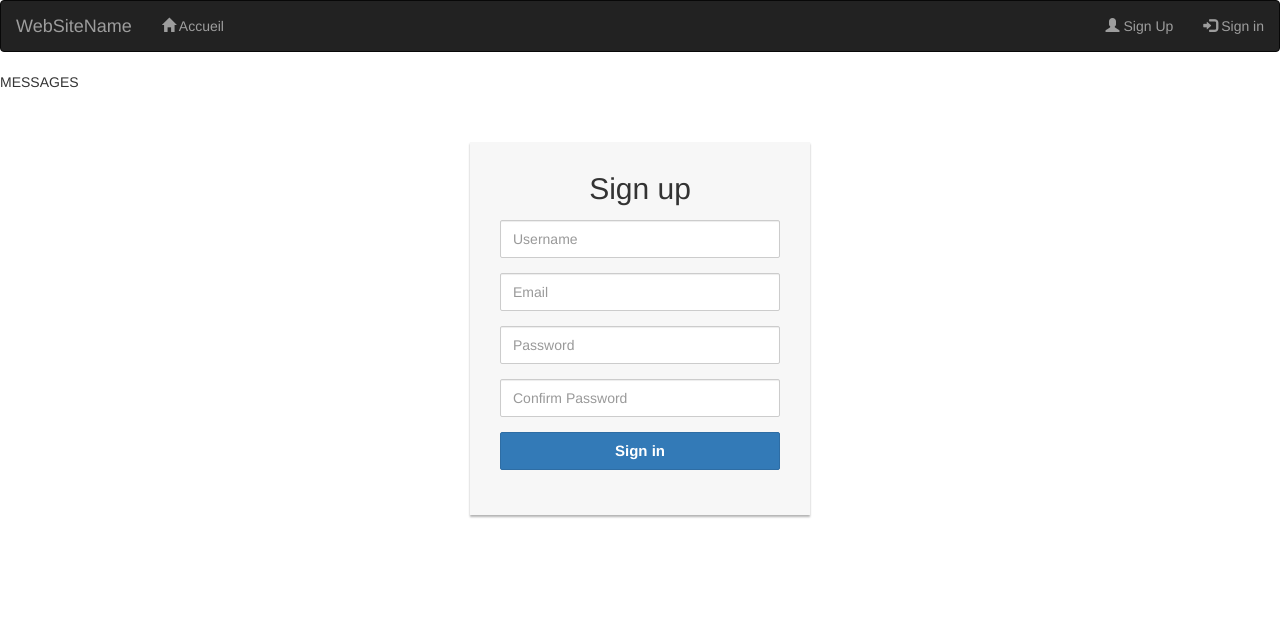
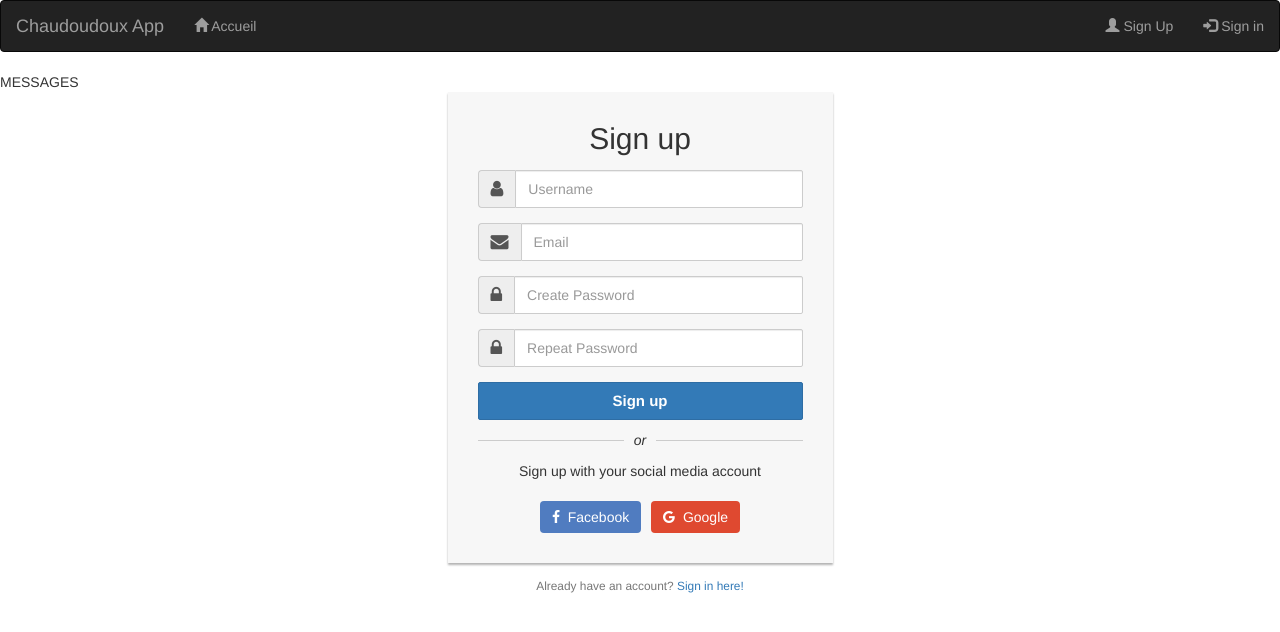
Before and after one commit to nazimboudeffa/chaudoudoux-app-php, a PHP site: page /signup.php in a window 1280 px wide. Shown: the top 632 px of the page. Run offline with PHP 8.4, Linux system fonts and the light colour scheme; some libraries are stand-ins or nearby versions.

Commit message:
register and login

```diff
--- a/config/connect.php
+++ b/config/connect.php
@@ -3,7 +3,7 @@
 $servername = "localhost";
 $username = "root";
 $password = "";
-$dbname = "basic-php-site";
+$dbname = "bdchaudoudoux-app";
 
 try
 {
--- a/forms/register.php
+++ b/forms/register.php
@@ -1,43 +1,112 @@
 <style type="text/css">
     .login-form {
-		width: 340px;
-    	margin: 50px auto;
+        width: 385px;
+        margin: 0px auto;
     }
+
     .login-form form {
         margin-bottom: 15px;
         background: #f7f7f7;
         box-shadow: 0px 2px 2px rgba(0, 0, 0, 0.3);
         padding: 30px;
     }
+
     .login-form h2 {
         margin: 0 0 15px;
     }
-    .form-control, .btn {
+
+    .form-control,
+    .login-btn {
         min-height: 38px;
         border-radius: 2px;
     }
-    .btn {
+
+    .input-group-addon .fa {
+        font-size: 18px;
+    }
+
+    .login-btn {
         font-size: 15px;
         font-weight: bold;
     }
+
+    .social-btn .btn {
+        border: none;
+        margin: 10px 3px 0;
+        opacity: 1;
+    }
+
+    .social-btn .btn:hover {
+        opacity: 0.9;
+    }
+
+    .social-btn .btn-primary {
+        background: #507cc0;
+    }
+
+    .social-btn .btn-info {
+        background: #64ccf1;
+    }
+
+    .social-btn .btn-danger {
+        background: #df4930;
+    }
+
+    .or-seperator {
+        margin-top: 20px;
+        text-align: center;
+        border-top: 1px solid #ccc;
+    }
+
+    .or-seperator i {
+        padding: 0 10px;
+        background: #f7f7f7;
+        position: relative;
+        top: -11px;
+        z-index: 1;
+    }
 </style>
+
+<div class="container">
     <div class="login-form">
         <form action="" method="post" id="registerForm">
             <h2 class="text-center">Sign up</h2>
             <div class="form-group">
-            <input type="text" name="rusername" id="rusername" class="form-control validate[required,minSize[3],custom[onlyLetterNumber]]" placeholder="Username" required="required">
+                <div class="input-group">
+                    <span class="input-group-addon"><i class="fa fa-user"></i></span>
+                    <input type="username" class="form-control" id="rusername" name="username" placeholder="Username"
+                        required="required">
+                </div>
             </div>
             <div class="form-group">
-						<input type="text" name="remail" id="remail" class="form-control validate[required,custom[email]]" placeholder="Email" required="required">
+                <div class="input-group">
+                    <span class="input-group-addon"><i class="fa fa-envelope"></i></span>
+                    <input type="email" class="form-control" id="remail" name="email" placeholder="Email" required="required">
+                </div>
             </div>
             <div class="form-group">
-            <input type="password" name="rpassword" id="rpassword" class="form-control validate[minSize[6],maxSize[15]]" placeholder="Password" required="required">
+                <div class="input-group">
+                    <span class="input-group-addon"><i class="fa fa-lock"></i></span>
+                    <input type="password" class="form-control" id="rpassword" name="password" placeholder="Create Password" required="required">
+                </div>
             </div>
             <div class="form-group">
-						<input type="password" name="rcpassword" id="rcpassword" class="form-control validate[minSize[6],maxSize[15]]" placeholder="Confirm Password" required="required">
+                <div class="input-group">
+                    <span class="input-group-addon"><i class="fa fa-lock"></i></span>
+                    <input type="password" class="form-control" id="rcpassword" name="repassword" placeholder="Repeat Password" required="required">
                 </div>
+            </div>
+            <!-- form-group end.// -->
             <div class="form-group">
-            <button type="submit" class="btn btn-primary btn-block">Sign in</button>
+                <button type="submit" class="btn btn-primary login-btn btn-block">Sign up</button>
+            </div>
+            <div class="or-seperator"><i>or</i></div>
+            <p class="text-center">Sign up with your social media account</p>
+            <div class="text-center social-btn">
+                <a href="#" class="btn btn-primary" id="facebook"><i class="fa fa-facebook"></i>&nbsp; Facebook</a>
+                <a href="#" class="btn btn-danger" id="google"><i class="fa fa-google"></i>&nbsp; Google</a>
             </div>
         </form>
+        <p class="text-center text-muted small">Already have an account? <a href="signin.php">Sign in here!</a></p>
     </div>
+</div>
--- a/includes/head.php
+++ b/includes/head.php
@@ -4,3 +4,4 @@
 <link rel="stylesheet" href="https://maxcdn.bootstrapcdn.com/bootstrap/3.4.0/css/bootstrap.min.css">
 <script src="https://ajax.googleapis.com/ajax/libs/jquery/3.4.1/jquery.min.js"></script>
 <script src="https://maxcdn.bootstrapcdn.com/bootstrap/3.4.0/js/bootstrap.min.js"></script>
+<link rel="stylesheet" href="https://maxcdn.bootstrapcdn.com/font-awesome/4.7.0/css/font-awesome.min.css">
--- a/includes/header.php
+++ b/includes/header.php
@@ -1,7 +1,7 @@
 <nav class="navbar navbar-inverse">
   <div class="container-fluid">
     <div class="navbar-header">
-      <a class="navbar-brand" href="#">WebSiteName</a>
+      <a class="navbar-brand" href="#">Chaudoudoux App</a>
     </div>
     <ul class="nav navbar-nav">
     <?php
--- a/includes/login-fetch.php
+++ b/includes/login-fetch.php
@@ -1,13 +1,13 @@
 <?php
 
 while($row_fetch = $query->fetch(PDO::FETCH_ASSOC)){
-  $row_id = $row_fetch['id_user'];
+  $row_id = $row_fetch['id'];
   $row_username = $row_fetch['username'];
   $row_email = $row_fetch['email'];
   $row_password = $row_fetch['password'];
 }
 
-$_SESSION['id_user'] = $row_id;
+$_SESSION['id'] = $row_id;
 $_SESSION['username'] = $row_username;
 $_SESSION['email'] = $row_email;
 $_SESSION['password'] = $row_password;
--- a/js/register.js
+++ b/js/register.js
@@ -1,5 +1,9 @@
 $(document).ready(function(){
   // REGISTER
+  $('#facebook').click(function(){
+    alert("Facebook n'est pas encore prit en charge");
+  })
+
   $('#registerForm').submit(function(){
     console.log("click");
 
--- a/logout.php
+++ b/logout.php
@@ -2,6 +2,6 @@
 session_start();
 session_destroy();
 session_unset();
-header("location: ../index.php");
+header("location: ../home.php");
 exit;
 ?>
```
Also changed, not shown: classes/actions.php (+7 -7 lines), dashboard.php (added, +18 -0 lines). Lines whose indentation alone changed are shown as unchanged.
